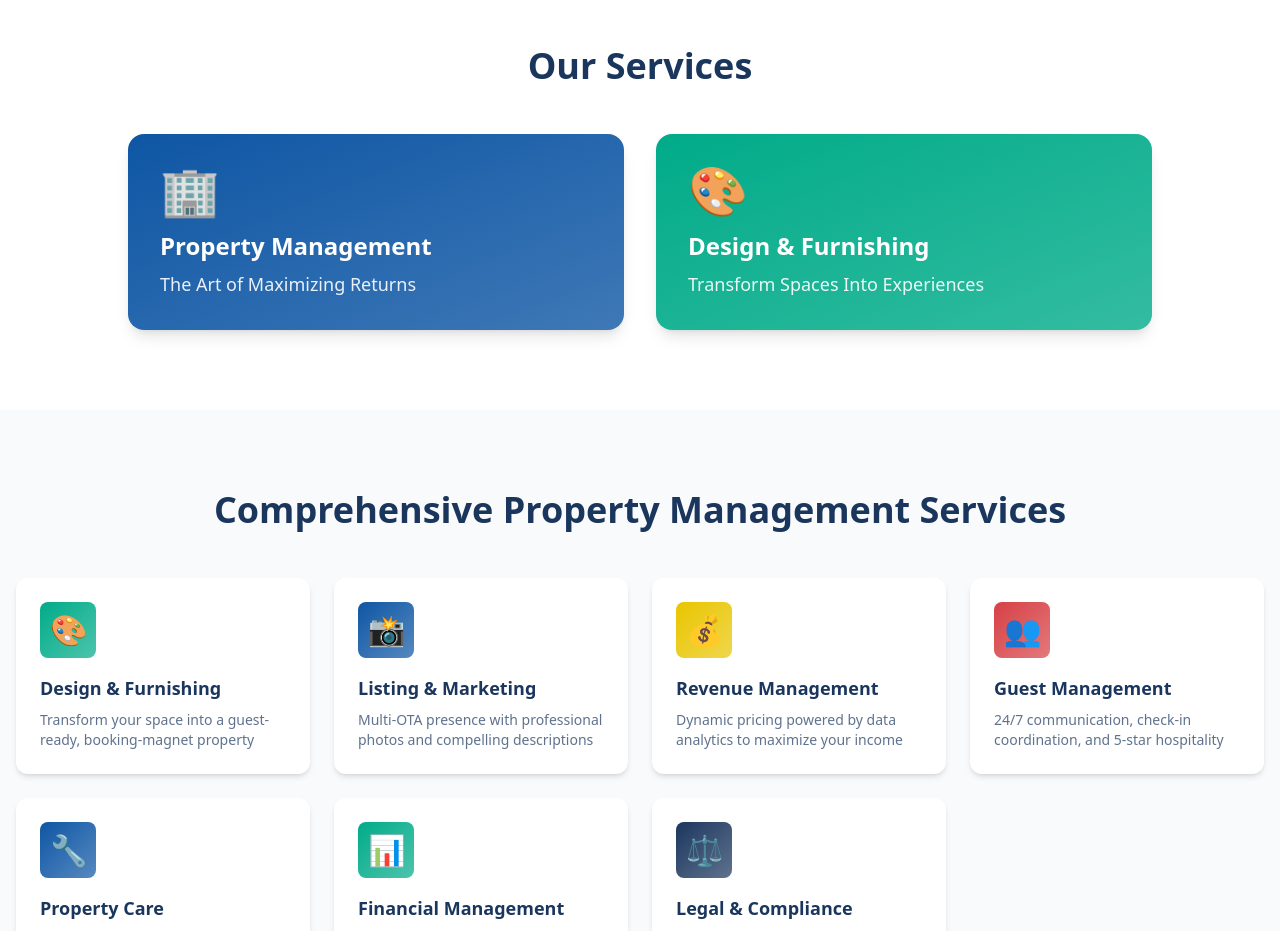
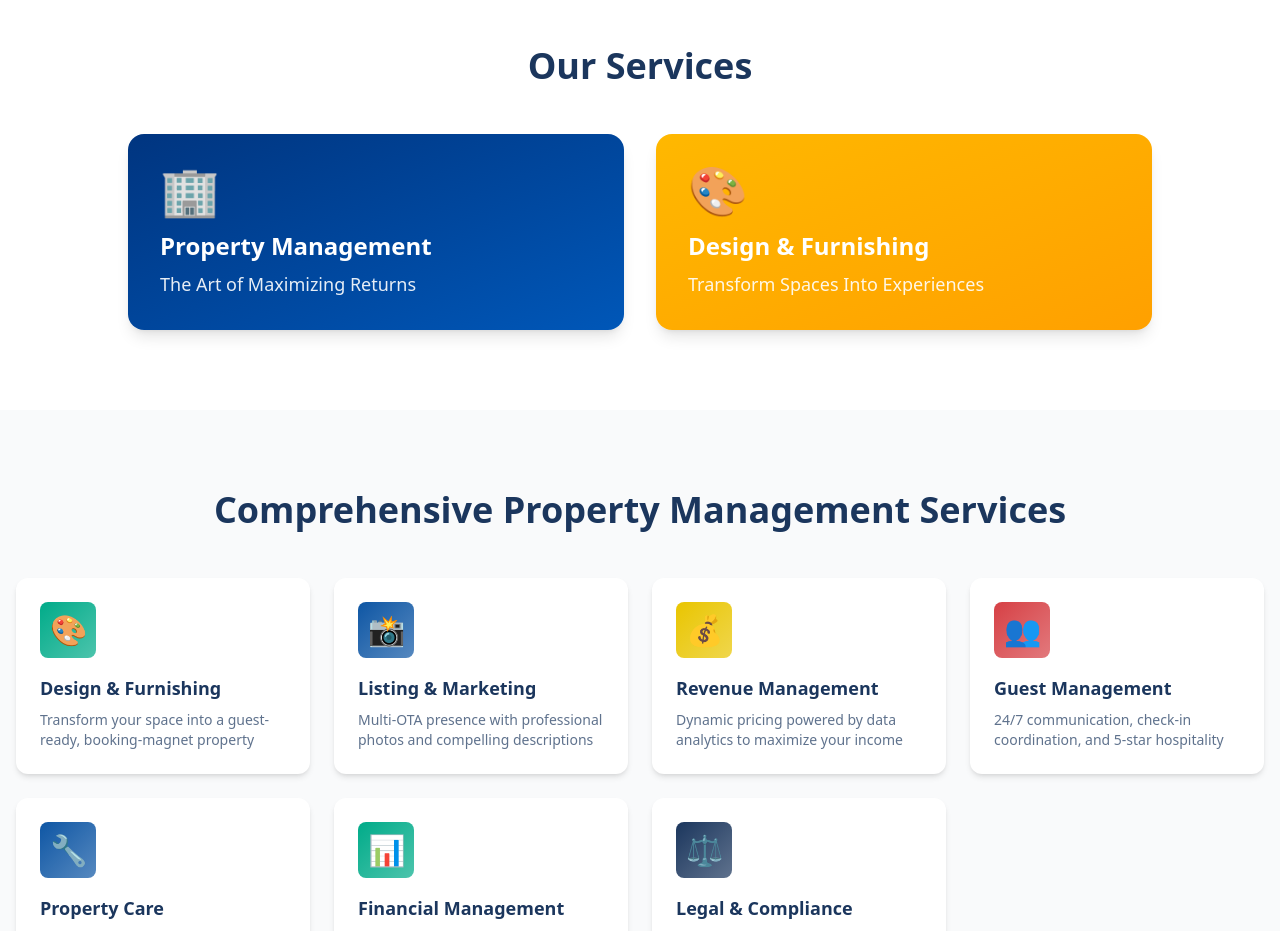
Before and after one commit to HASSANBOB533/property-mgtg-new, a Next.js app: page /en in a window 1280 px wide. Shown: the part 1240-2171 px from the top of the page. Built offline with nearby package versions, Linux system fonts and the light colour scheme.

Commit message:
Update service cards with professional blue (Booking.com style) and vibrant yellow/gold colors

```diff
--- a/components/homepage/Services.tsx
+++ b/components/homepage/Services.tsx
@@ -14,16 +14,16 @@ export default function Services() {
           {t('title')}
         </h2>
         <div className="grid md:grid-cols-2 gap-8 max-w-5xl mx-auto">
-          {/* Property Management */}
-          <div className="bg-gradient-to-br from-blue-primary to-blue-primary/80 text-white p-8 rounded-2xl shadow-lg hover:shadow-xl transition-shadow">
+          {/* Property Management - Professional Blue (Booking.com style) */}
+          <div className="bg-gradient-to-br from-[#003580] to-[#0057B8] text-white p-8 rounded-2xl shadow-lg hover:shadow-2xl transition-all duration-300 hover:scale-[1.02]">
             <div className="text-5xl mb-4">🏢</div>
             <h3 className="text-2xl font-bold mb-2">{t('propertyManagement.title')}</h3>
             <p className="text-lg opacity-90">{t('propertyManagement.subtitle')}</p>
           </div>
 
-          {/* Design & Furnishing */}
+          {/* Design & Furnishing - Vibrant Yellow/Gold */}
           <Link href={`/${locale}/design`}>
-            <div className="bg-gradient-to-br from-green-primary to-green-primary/80 text-white p-8 rounded-2xl shadow-lg hover:shadow-xl transition-shadow cursor-pointer">
+            <div className="bg-gradient-to-br from-[#FFB800] to-[#FFA000] text-white p-8 rounded-2xl shadow-lg hover:shadow-2xl transition-all duration-300 hover:scale-[1.02] cursor-pointer">
               <div className="text-5xl mb-4">🎨</div>
               <h3 className="text-2xl font-bold mb-2">{t('designFurnishing.title')}</h3>
               <p className="text-lg opacity-90">{t('designFurnishing.subtitle')}</p>
```
